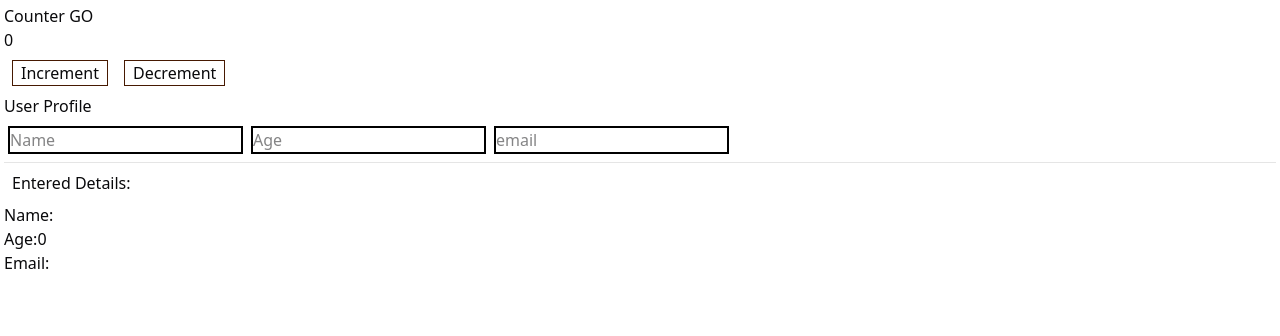
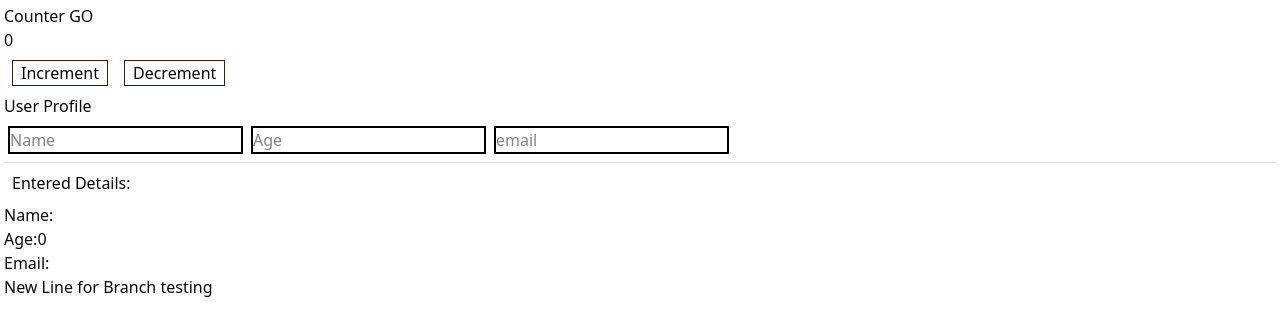
Before and after one commit to protoxianyx/moneymanager, a Next.js app: page / in a window 1280 px wide. Shown: the top 336 px of the page. Built offline with nearby package versions, Linux system fonts and the light colour scheme.

Commit message:
branch testing 1

```diff
--- a/app/components/UserProfile.tsx
+++ b/app/components/UserProfile.tsx
@@ -61,6 +61,7 @@ const UserProfile = () => {
       <p>Name: {profile.name}</p>
       <p>Age:{profile.age}</p>
       <p>Email:{profile.email}</p>
+      <p>New Line for Branch testing</p>
     </div>
   );
 };
```
